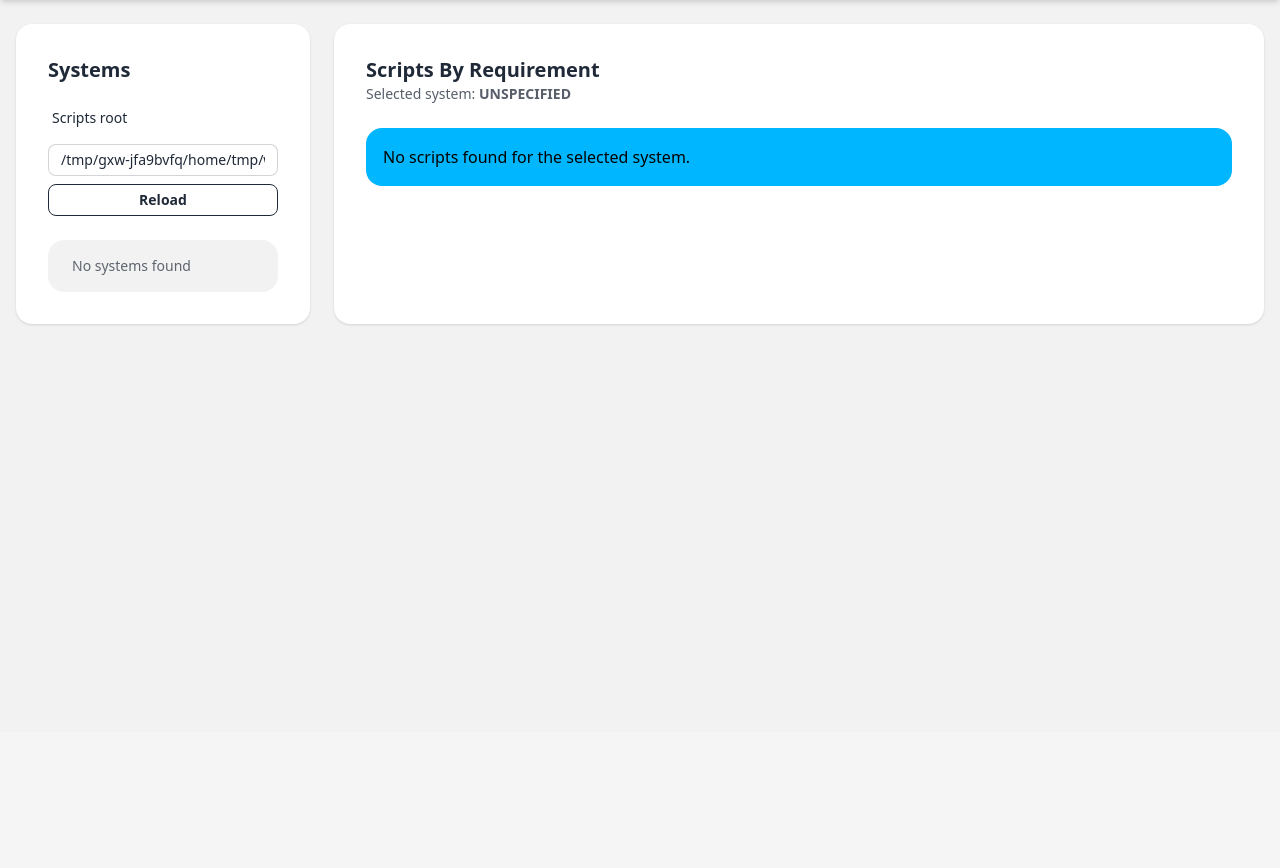
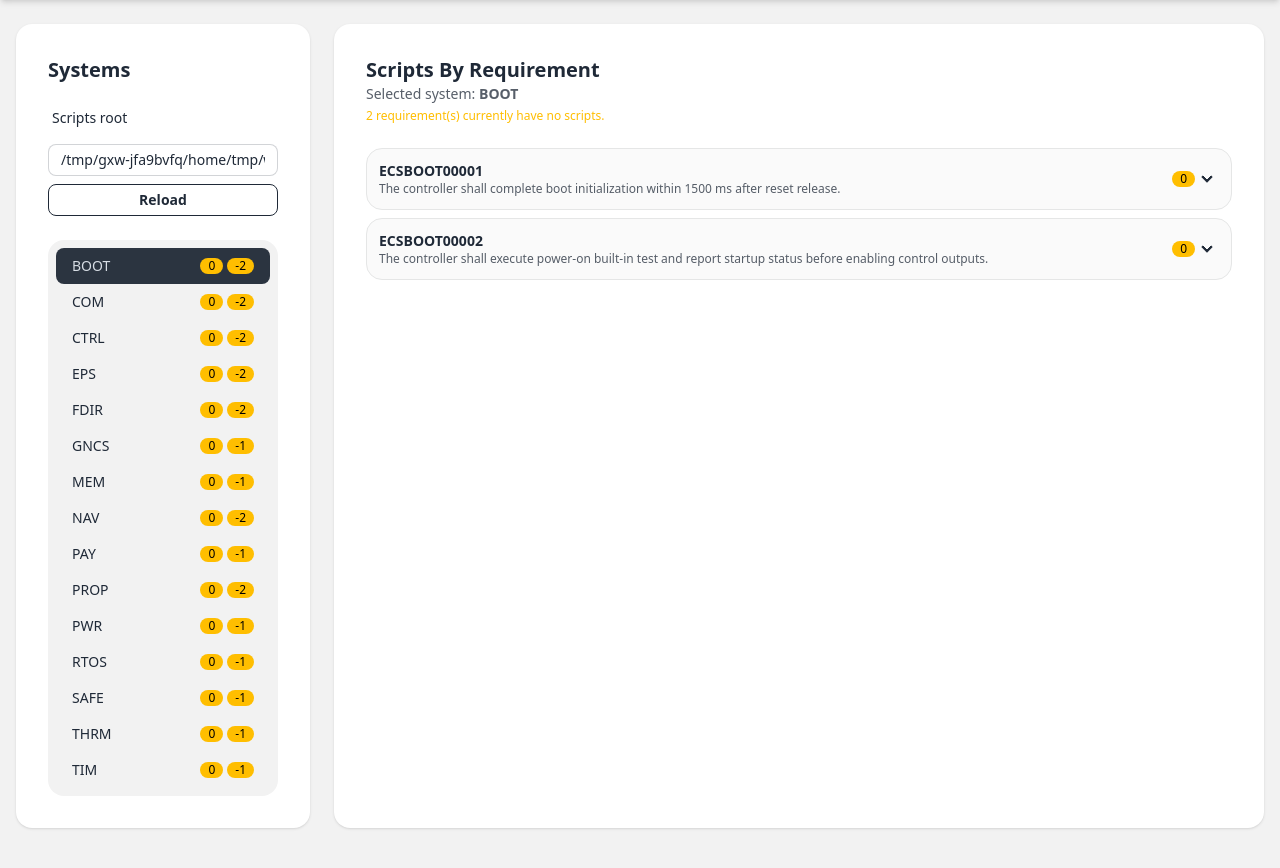
Before and after one commit to fillet54/exp-jq, a Flask app: page /scripts in a window 1280 px wide. Shown: the part 68-936 px from the top of the page. Before the commit the page ends 394 px from the top, so only its background shows below. Run offline with Flask 3, Linux system fonts and the light colour scheme; some libraries are stand-ins or nearby versions.

Commit message:
Show untested requirements

```diff
--- a/automationv3/framework/data/space_controller_requirements.csv
+++ b/automationv3/framework/data/space_controller_requirements.csv
@@ -11,3 +11,13 @@ ECSCOM00009,ECS,The controller shall queue telemetry packets and prioritize faul
 ECSTHRM00010,ECS,The controller shall trigger thermal protection when sensor temperature exceeds configured high limit for 3 consecutive samples.,THRM,ECS-6.1;TEST-THRM-001
 ECSFDIR00011,ECS,The controller shall maintain a persistent fault counter for each monitored subsystem across warm resets.,FDIR,ECS-6.2;TEST-FDIR-001
 ECSFDIR00012,ECS,The controller shall publish a fault report containing timestamp source and affected subsystem identifier for each critical event.,FDIR,ECS-6.3;TEST-FDIR-002
+ECSNAV00013,ECS,The controller shall estimate inertial attitude at 20 Hz using fused sensor data.,NAV,ECS-7.1;TEST-NAV-001
+ECSNAV00014,ECS,The controller shall reject stale star-tracker samples older than 200 ms.,NAV,ECS-7.2;TEST-NAV-002
+ECSGNCS00015,ECS,The controller shall compute guidance error vectors and publish them each control cycle.,GNCS,ECS-7.3;TEST-GNCS-001
+ECSSAFE00016,ECS,The controller shall latch safe-state inhibit flags until an explicit clear command is received.,SAFE,ECS-7.4;TEST-SAFE-001
+ECSTIM00017,ECS,The controller shall maintain monotonic mission elapsed time with drift below 50 ppm.,TIM,ECS-7.5;TEST-TM-001
+ECSPROP00018,ECS,The controller shall command propulsion valve open duration with 1 ms resolution and enforce configured pulse limits.,PROP,ECS-8.1;TEST-PROP-001
+ECSPROP00019,ECS,The controller shall inhibit propulsion firing when tank pressure telemetry is outside configured safe bounds.,PROP,ECS-8.2;TEST-PROP-002
+ECSEPS00020,ECS,The controller shall shed non-critical loads within 250 ms when bus voltage drops below the emergency threshold.,EPS,ECS-8.3;TEST-EPS-001
+ECSEPS00021,ECS,The controller shall log battery heater command transitions with reason code and timestamp.,EPS,ECS-8.4;TEST-EPS-002
+ECSPAY00022,ECS,The controller shall provide payload enable handshake status over telemetry at 1 Hz during active mission phases.,PAY,ECS-8.5;TEST-PAY-001
--- a/automationv3/frontend/templates/scripts.html
+++ b/automationv3/frontend/templates/scripts.html
@@ -14,10 +14,19 @@
                 {% if systems %}
                     {% for system in systems %}
                         <li>
-                            <a href="{{ url_for('scripts_panel', base_path=base_path, system=system, uut_id=uut_id, framework_version=framework_version, suite_name=suite_name) }}"
+                            <a href="{{ url_for('scripts_panel', base_path=base_path, system=system) }}"
                                class="{% if system == selected_system %}active{% endif %}">
                                 <span>{{ system }}</span>
-                                <span class="badge badge-outline">{{ system_counts.get(system, 0) }}</span>
+                                <span class="ml-auto flex gap-1">
+                                    <span class="badge badge-sm {% if system_counts.get(system, 0) == 0 %}badge-warning{% else %}badge-outline{% endif %}" title="Scripts mapped to this system">
+                                        {{ system_counts.get(system, 0) }}
+                                    </span>
+                                    {% if system_uncovered_counts.get(system, 0) > 0 %}
+                                        <span class="badge badge-warning badge-sm" title="Requirements without scripts">
+                                            -{{ system_uncovered_counts.get(system, 0) }}
+                                        </span>
+                                    {% endif %}
+                                </span>
                             </a>
                         </li>
                     {% endfor %}
@@ -34,24 +43,35 @@
                 <div>
                     <h2 class="card-title">Scripts By Requirement</h2>
                     <p class="text-sm opacity-75">Selected system: <span class="font-semibold">{{ selected_system }}</span></p>
+                    {% if system_uncovered_counts.get(selected_system, 0) > 0 %}
+                        <p class="text-xs text-warning mt-1">
+                            {{ system_uncovered_counts.get(selected_system, 0) }} requirement(s) currently have no scripts.
+                        </p>
+                    {% endif %}
                 </div>
             </div>
 
             {% if requirement_groups %}
                 <div class="space-y-2">
                     {% for group in requirement_groups %}
-                        <section class="border border-base-300 rounded-lg bg-base-200/40">
-                            <div class="p-2 sm:p-3">
-                                <div class="flex items-center justify-between mb-1">
-                                    <h3 class="font-semibold text-sm">{{ group.requirement }}</h3>
-                                    <span class="badge badge-outline badge-sm">{{ group.scripts|length }}</span>
+                        {% set req_text = requirement_text_map.get(group.requirement) %}
+                        <details class="collapse collapse-arrow border border-base-300 bg-base-200/40">
+                            <summary class="collapse-title p-2 sm:p-3 pr-14">
+                                <div class="grid grid-cols-[minmax(0,1fr)_auto] items-center gap-3">
+                                    <div class="min-w-0">
+                                        <div class="font-semibold text-sm">{{ group.requirement }}</div>
+                                        {% if req_text %}
+                                            <div class="text-xs opacity-75">{{ req_text }}</div>
+                                        {% elif group.requirement == "No Requirement Declared" %}
+                                            <div class="text-xs opacity-65">Scripts in this bucket do not declare requirement metadata.</div>
+                                        {% endif %}
                                     </div>
-                                {% set req_text = requirement_text_map.get(group.requirement) %}
-                                {% if req_text %}
-                                    <p class="text-xs opacity-75 mb-2">{{ req_text }}</p>
-                                {% elif group.requirement == "No Requirement Declared" %}
-                                    <p class="text-xs opacity-65 mb-2">Scripts in this bucket do not declare requirement metadata.</p>
-                                {% endif %}
+                                    <div class="flex items-center justify-end pr-6">
+                                        <span class="badge badge-sm shrink-0 {% if group.scripts|length == 0 %}badge-warning{% else %}badge-outline{% endif %}">{{ group.scripts|length }}</span>
+                                    </div>
+                                </div>
+                            </summary>
+                            <div class="collapse-content pt-0">
                                 <div class="overflow-x-auto">
                                     <table class="table table-xs w-full">
                                         <thead>
@@ -62,6 +82,7 @@
                                             </tr>
                                         </thead>
                                         <tbody>
+                                            {% if group.scripts %}
                                                 {% for s in group.scripts %}
                                                     {% set meta = s.meta or {} %}
                                                     <tr>
@@ -76,11 +97,16 @@
                                                         <td class="text-[11px]">{{ ", ".join(meta.get("subsystem", [])) or "—" }}</td>
                                                     </tr>
                                                 {% endfor %}
+                                            {% else %}
+                                                <tr>
+                                                    <td colspan="3" class="text-xs opacity-70">No scripts linked to this requirement yet.</td>
+                                                </tr>
+                                            {% endif %}
                                         </tbody>
                                     </table>
                                 </div>
                             </div>
-                        </section>
+                        </details>
                     {% endfor %}
                 </div>
             {% else %}
--- a/automationv3/jobqueue/views.py
+++ b/automationv3/jobqueue/views.py
@@ -176,14 +176,7 @@ def _build_script_system_index(
                 deduped.append(item)
             req_map[req] = sorted(deduped, key=lambda row: row.get("relpath", ""))
 
-    systems = sorted(system_to_requirement_to_scripts.keys())
-    # Keep these categories predictable in the sidebar.
-    if UNSPECIFIED_SYSTEM in systems:
-        systems.remove(UNSPECIFIED_SYSTEM)
-        systems.append(UNSPECIFIED_SYSTEM)
-    if UNKNOWN_SYSTEM in systems:
-        systems.remove(UNKNOWN_SYSTEM)
-        systems.append(UNKNOWN_SYSTEM)
+    systems = _sorted_systems(system_to_requirement_to_scripts.keys())
 
     system_counts: Dict[str, int] = {}
     for system, req_map in system_to_requirement_to_scripts.items():
@@ -194,6 +187,18 @@ def _build_script_system_index(
         system_counts[system] = len(unique_paths)
 
     return systems, system_counts, system_to_requirement_to_scripts
+
+
+def _sorted_systems(systems: List[str] | set[str]) -> List[str]:
+    ordered = sorted(systems)
+    # Keep synthetic categories predictable in the sidebar.
+    if UNSPECIFIED_SYSTEM in ordered:
+        ordered.remove(UNSPECIFIED_SYSTEM)
+        ordered.append(UNSPECIFIED_SYSTEM)
+    if UNKNOWN_SYSTEM in ordered:
+        ordered.remove(UNKNOWN_SYSTEM)
+        ordered.append(UNKNOWN_SYSTEM)
+    return ordered
 
 
 def register_frontend_routes(
@@ -419,11 +424,30 @@ def register_frontend_routes(
         scripts = _discover_scripts(base_path)
         systems, system_counts, system_index = _build_script_system_index(scripts)
 
+        requirement_text_map: Dict[str, str] = {}
+        system_uncovered_counts: Dict[str, int] = {}
+        try:
+            for req in load_default_requirements():
+                requirement_text_map[req.id] = req.text
+                system_index.setdefault(req.system_id, {}).setdefault(req.id, [])
+        except Exception:
+            # Keep UI functional even if CSV cannot be loaded.
+            log.warning("Failed to load default requirements for scripts panel.", exc_info=True)
+            requirement_text_map = {}
+
+        systems = _sorted_systems(system_index.keys())
         if systems:
             if not selected_system or selected_system not in systems:
                 selected_system = systems[0]
         else:
             selected_system = UNSPECIFIED_SYSTEM
+
+        for system, req_map in system_index.items():
+            uncovered = 0
+            for req_id, script_rows in req_map.items():
+                if req_id in requirement_text_map and not script_rows:
+                    uncovered += 1
+            system_uncovered_counts[system] = uncovered
 
         requirement_groups = []
         for requirement, rows in sorted(
@@ -432,20 +456,13 @@ def register_frontend_routes(
         ):
             requirement_groups.append({"requirement": requirement, "scripts": rows})
 
-        requirement_text_map: Dict[str, str] = {}
-        try:
-            for req in load_default_requirements():
-                requirement_text_map[req.id] = req.text
-        except Exception:
-            # Keep UI functional even if CSV cannot be loaded.
-            requirement_text_map = {}
-
         return render_template(
             "scripts.html",
             page_title="AutomationV3 | Scripts",
             base_path=str(base_path),
             systems=systems,
             system_counts=system_counts,
+            system_uncovered_counts=system_uncovered_counts,
             selected_system=selected_system,
             requirement_groups=requirement_groups,
             requirement_text_map=requirement_text_map,
```
Lines whose indentation alone changed are shown as unchanged.
